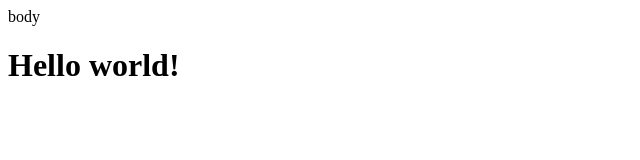
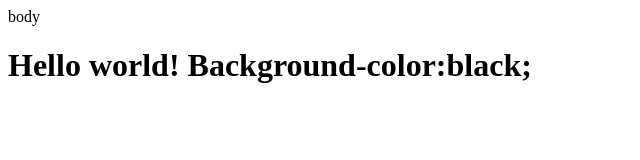
Before and after one commit to Sasha1009/github-tutorial, a plain HTML site: page index.html in a window 1280 px wide. Shown: the whole page, without its empty margins (0-640 px from the left). Drawn offline with Linux system fonts and the light colour scheme.

```diff
--- a/index.html
+++ b/index.html
@@ -1,4 +1,6 @@
 body
 <div>
     <h1> Hello world!
+        Background-color:black;
+
     </div>
```
